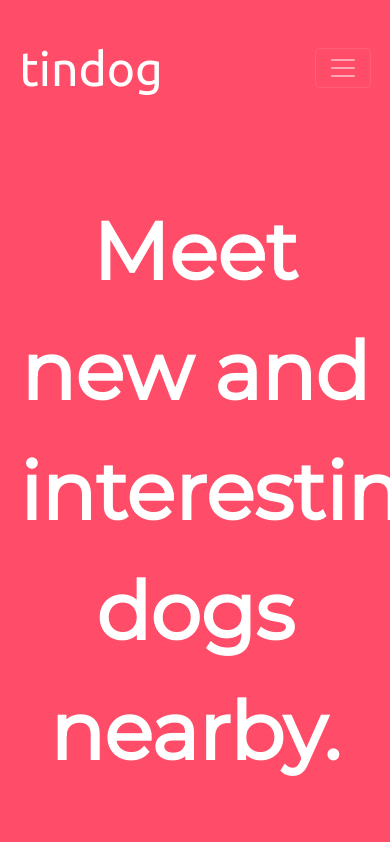
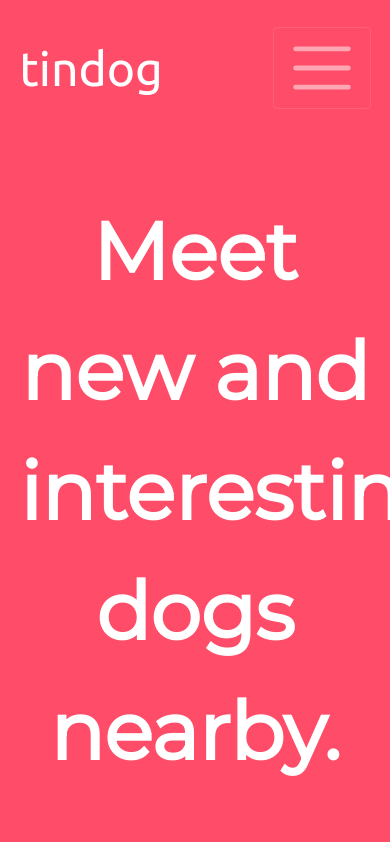
Before and after one commit to iamnishanth/tindog, a plain HTML site: page index.html in a window 390 px wide. Shown: the top 842 px of the page. Drawn offline with nearby package versions, Linux system fonts and the light colour scheme.

Commit message:
navtoggler

```diff
--- a/css/styles.css
+++ b/css/styles.css
@@ -210,4 +210,7 @@ a {
 	.download-button {
 		font-size: 2rem;
 	}
+	.navbar-toggler {
+		font-size: 3rem;
+	}
 }
```
